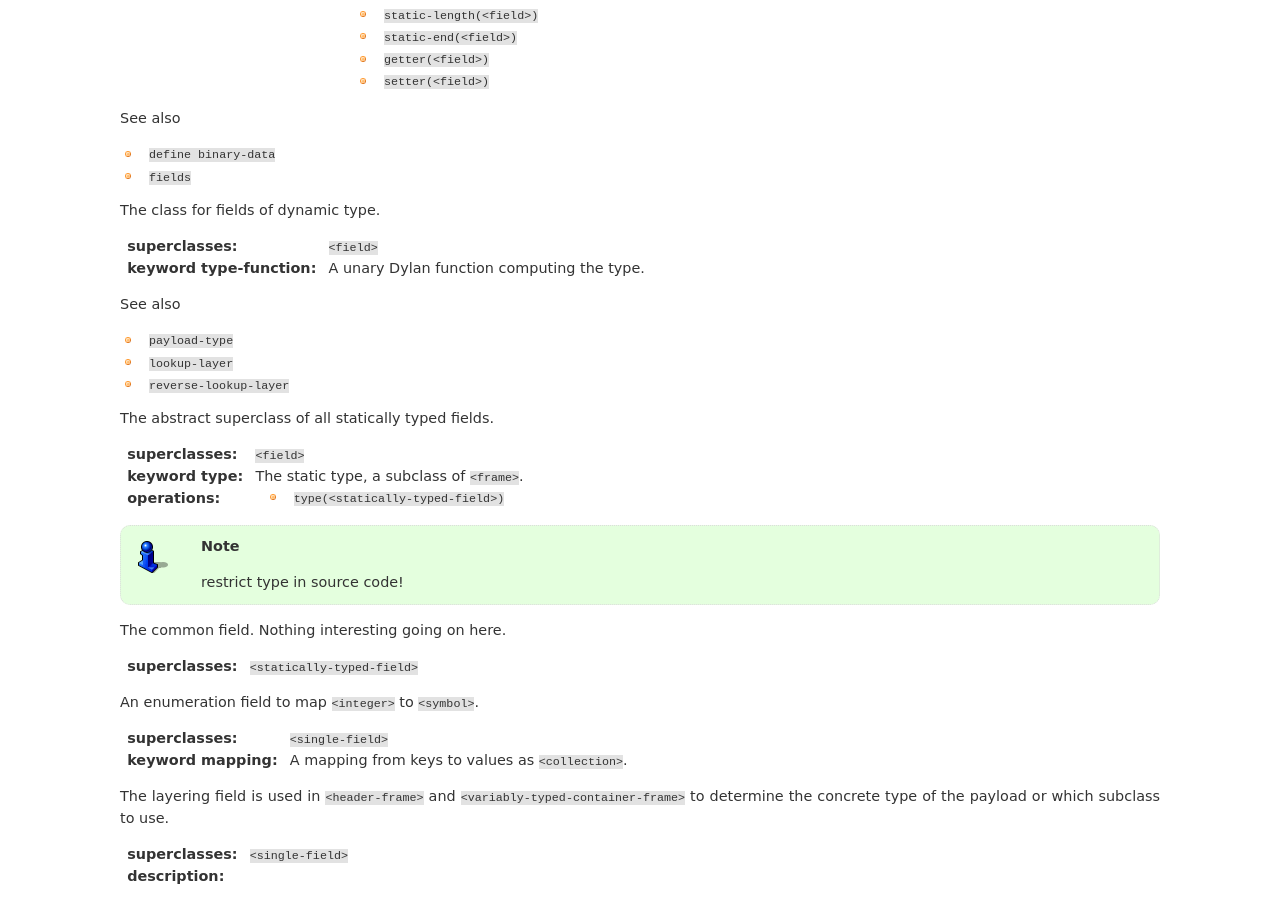
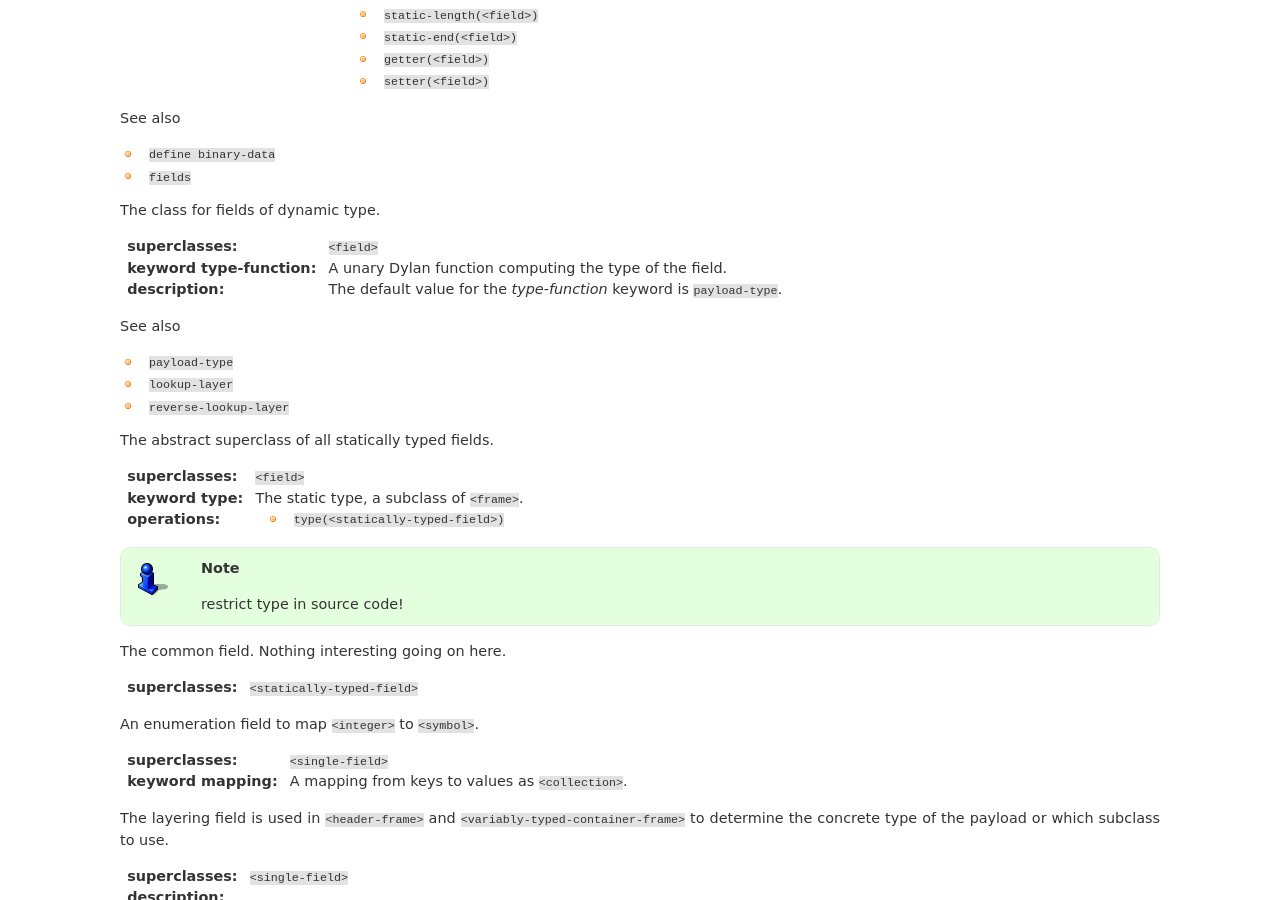
Before and after one commit to dylan-lang/binary-data, a Sphinx documentation site: the page built from documentation/source/reference.rst, in a window 1280 px wide and 900 px high, scrolled down 3887 px. Built offline with Sphinx 7.4.7, drawn with Linux system fonts in a browser that asks for light colours; cross-references to code outside the pages are shown as plain code.

Commit message:
default for type-function is payload-type now!

```diff
--- a/documentation/source/reference.rst
+++ b/documentation/source/reference.rst
@@ -377,7 +377,12 @@ language instantiates these fields.
 
    :superclasses: :class:`<field>`
 
-   :keyword type-function: A unary Dylan function computing the type.
+   :keyword type-function: A unary Dylan function computing the type of the field.
+
+   :description:
+
+      The default value for the *type-function* keyword is
+      :func:`payload-type`.
 
    See also
 
--- a/documentation/source/usage.rst
+++ b/documentation/source/usage.rst
@@ -235,6 +233,8 @@ binary data definition.
 
 The last field is the payload, whose type is variable and given by
 applying the function ``payload-type`` to the concrete frame instance.
+The default type-function of a :class:`<variably-typed-field>` is
+:func:`payload-type`.
 
 A payload for an ``<ethernet-frame>`` might be a ``<vlan-tag>``, if
 the ``type-code`` is ``#x8100`` (the keyword ``over`` does the hairy
```
Also changed, not shown: other parts of documentation/source/usage.rst (+0 -2 lines), 1 other file.
